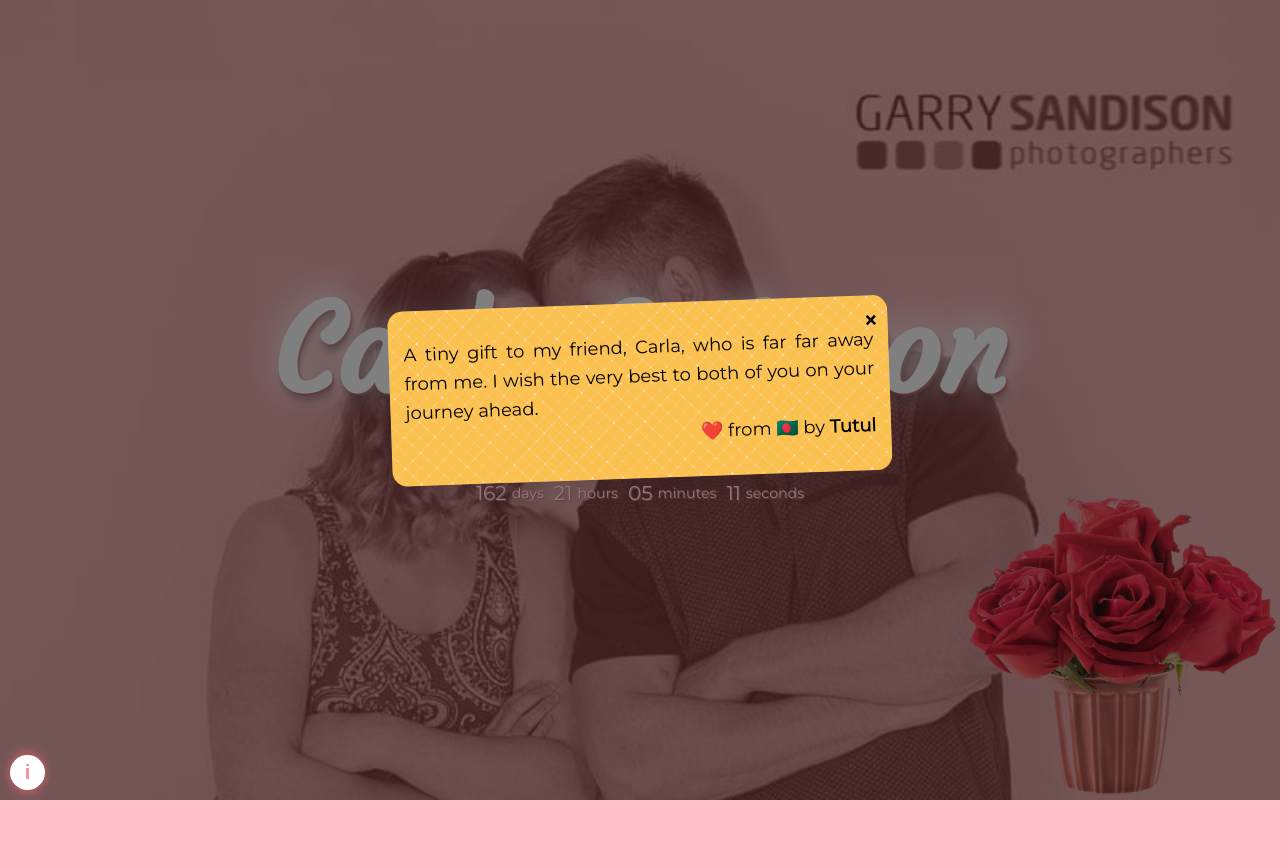
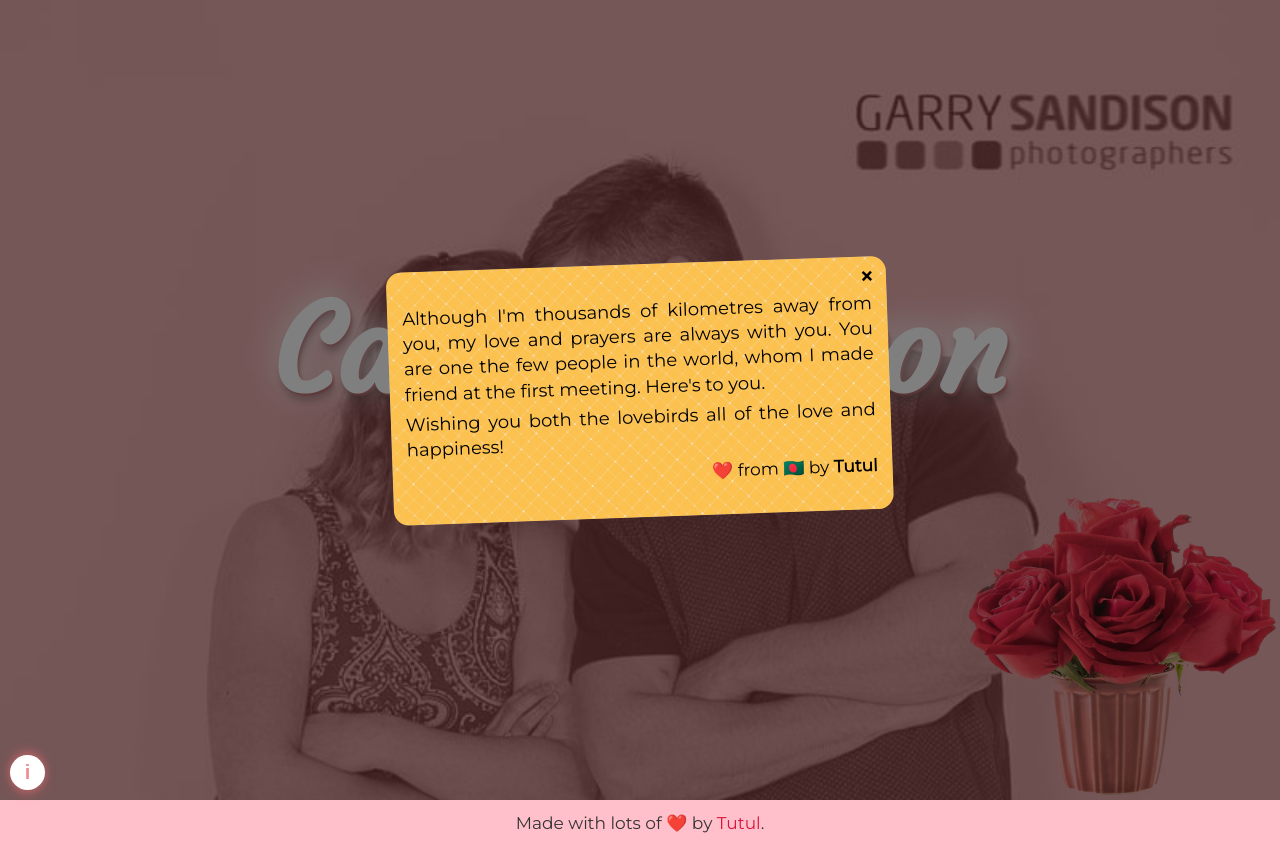
Before and after one commit to TutulDevs/Carla, a plain HTML site: page index.html in a window 1280 px wide. Both pictures are taken after a click on the button "Information". Before the commit the page ends 800 px from the top, so only its background shows below. Drawn offline with Linux system fonts and the light colour scheme.

Commit message:
added readme & modified

```diff
--- a/app.js
+++ b/app.js
@@ -42,9 +42,3 @@ $('.info').addEventListener('click', () =>
 
 $('.close').addEventListener('click', () =>
     $('.modal').style.display = 'none');
-
-
-window.addEventListener('click', e => {
-    if (e.target == $('.modal'))
-        $('.modal').style.display = 'none';
-});
--- a/index.html
+++ b/index.html
@@ -24,12 +24,14 @@
                 <div class="modal-content">
                     <span class="close">&times;</span>
                     <p>
-                        A tiny gift to my friend, Carla, who is far far away from me. I wish the very best to both of you on your journey ahead. <br />
-                        <span class="signature">
-                            ❤️ from 🇧🇩 by
-                            <strong>Tutul</strong>
-                        </span>
+                        Although I'm thousands of kilometres away from you, my love and prayers are always with you. You are one the few people in the world, whom I made friend at the first meeting. Here's to you.
                     </p>
+                    <p>
+                        Wishing you both the lovebirds all of the love and happiness!
+                    </p>
+                    <span class="signature">
+                        ❤️ from 🇧🇩 by <strong>Tutul</strong>
+                    </span>
                 </div>
             </div>
 
@@ -82,6 +84,9 @@
         <button class="info" title="Information">i</button>
     </main>
 
+    <p class="footer">
+        Made with lots of ❤️ by <a href="https://twitter.com/TutulDevs">Tutul</a>.
+    </p>
 
     <script src="app.js" type="text/javascript" charset="utf-8"></script>
 </body>
--- a/style.css
+++ b/style.css
@@ -1,5 +1,9 @@
 @import url('https://fonts.googleapis.com/css2?family=Courgette&family=Montserrat:wght@300;400&display=swap');
 
+::selection {
+    color: rgb(229, 107, 111);
+    background: white;
+}
 * {
     margin: 0;
     padding: 0;
@@ -90,11 +94,6 @@ main {
     font-size: 2rem;
 }
 
-@media screen and (max-width:800px) {
-    .names {
-        font-size: 5rem;
-    }
-}
 
 .info {
     cursor: pointer;
@@ -114,6 +113,17 @@ main {
     box-shadow: 0px -4px 10px rgba(229, 107, 111, 0.5), 0px 4px 10px rgba(229, 107, 111, 0.5);
 }
 
+@media screen and (max-width:800px) {
+    .names {
+        font-size: 5rem;
+    }
+}
+
+@media screen and (max-width:360px) {
+    .names {
+        font-size: 3.5rem;
+    }
+}
 
 
 
@@ -151,16 +161,21 @@ main {
     position: relative;
     animation-name: animatetop;
     animation-duration: 1s;
+    background-image: repeating-linear-gradient(45deg, rgba(252,191,73, 0.81) 0px, rgba(252,191,73, 0.81) 10px,transparent 10px, transparent 11px),repeating-linear-gradient(135deg, rgba(252,191,73, 0.81) 0px, rgba(252,191,73, 0.81) 10px,transparent 10px, transparent 11px),linear-gradient(90deg, rgb(239,239,239),rgb(239,239,239));
+}
+
+.modal-content p {
     text-align: justify;
     font-size: 1.8rem;
-    background-image: repeating-linear-gradient(45deg, rgba(252,191,73, 0.81) 0px, rgba(252,191,73, 0.81) 10px,transparent 10px, transparent 11px),repeating-linear-gradient(135deg, rgba(252,191,73, 0.81) 0px, rgba(252,191,73, 0.81) 10px,transparent 10px, transparent 11px),linear-gradient(90deg, rgb(239,239,239),rgb(239,239,239));
+    line-height: 1.4;
+    margin: 0.5rem 0;
 }
 
 /* The Close Button */
 .close {
     position: absolute;
-    top: 0.5rem;
-    right: 0.5rem;
+    top: 0rem;
+    right: 0.75rem;
     padding: 0 0.5rem;
     height: 4rem;
     cursor: pointer;
@@ -186,3 +201,15 @@ main {
         opacity: 1
     }
 }
+
+
+.footer {
+    text-align: center;
+    padding: 1rem;
+    text-shadow: none;
+    color: #333333;
+}
+.footer a {
+    text-decoration: none;
+    color: crimson;
+}
```
Also changed, not shown: 1 other file.
